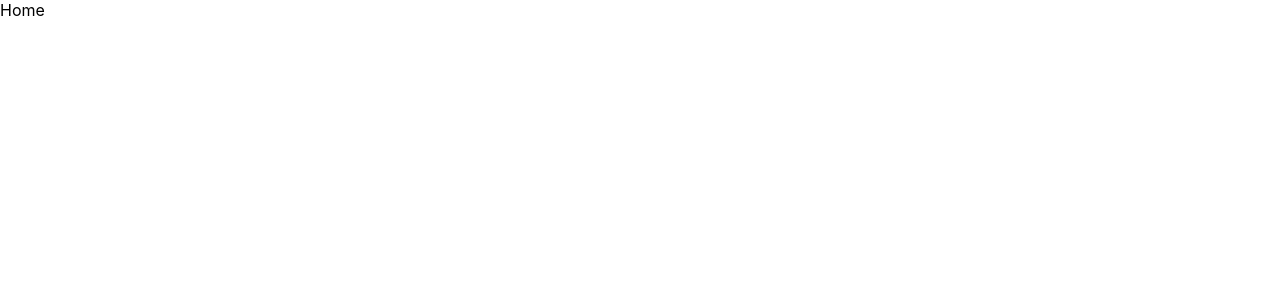
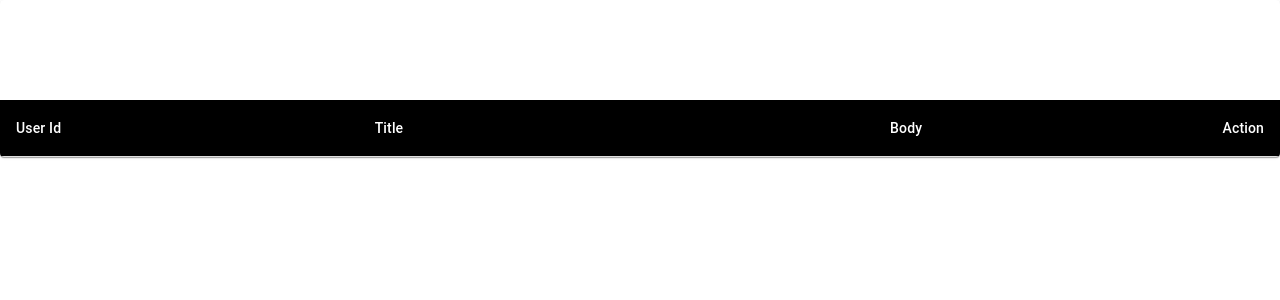
Before and after one commit to sreedevi111/CRUD-React-Redux, a React (Create React App) app in the folder crud/: page / in a window 1280 px wide. Shown: the top 300 px of the page. Built offline with nearby package versions, Linux system fonts and the light colour scheme.

Commit message:
table mui

```diff
--- a/crud/package.json
+++ b/crud/package.json
@@ -3,10 +3,12 @@
   "version": "0.1.0",
   "private": true,
   "dependencies": {
+    "@material-ui/core": "^4.12.4",
     "@reduxjs/toolkit": "^1.8.2",
     "@testing-library/jest-dom": "^5.16.4",
     "@testing-library/react": "^13.3.0",
     "@testing-library/user-event": "^14.2.0",
+    "axios": "^0.27.2",
     "react": "^18.2.0",
     "react-dom": "^18.2.0",
     "react-redux": "^8.0.2",
--- a/crud/src/components/Home.js
+++ b/crud/src/components/Home.js
@@ -1,8 +1,82 @@
 import React from 'react'
+import { withStyles, makeStyles } from '@material-ui/core/styles';
+import Table from '@material-ui/core/Table';
+import TableBody from '@material-ui/core/TableBody';
+import TableCell from '@material-ui/core/TableCell';
+import TableContainer from '@material-ui/core/TableContainer';
+import TableHead from '@material-ui/core/TableHead';
+import TableRow from '@material-ui/core/TableRow';
+import Paper from '@material-ui/core/Paper';
+
+const StyledTableCell = withStyles((theme) => ({
+    head: {
+      backgroundColor: theme.palette.common.black,
+      color: theme.palette.common.white,
+    },
+    body: {
+      fontSize: 14,
+    },
+  }))(TableCell);
+
+  const StyledTableRow = withStyles((theme) => ({
+    root: {
+      '&:nth-of-type(odd)': {
+        backgroundColor: theme.palette.action.hover,
+      },
+    },
+  }))(TableRow);
+
+  function createData(name, calories, fat, carbs, protein) {
+    return { name, calories, fat, carbs, protein };
+  }
+
+  const rows = [
+    createData('Frozen yoghurt', 159, 6.0, 24, 4.0),
+    createData('Ice cream sandwich', 237, 9.0, 37, 4.3),
+    createData('Eclair', 262, 16.0, 24, 6.0),
+    createData('Cupcake', 305, 3.7, 67, 4.3),
+    createData('Gingerbread', 356, 16.0, 49, 3.9),
+  ];
+
+  const useStyles = makeStyles({
+    table: {
+        marginTop:100,
+      minWidth: 900,
+    },
+  });
+
 
 function Home() {
+    const classes = useStyles();
   return (
-    <div>Home</div>
+    <div>
+       <TableContainer component={Paper}>
+      <Table className={classes.table} aria-label="customized table">
+        <TableHead>
+          <TableRow>
+            <StyledTableCell >User Id</StyledTableCell>
+            <StyledTableCell align="left">Title</StyledTableCell>
+            <StyledTableCell align="right">Body</StyledTableCell>
+            <StyledTableCell align="right">Action</StyledTableCell>
+
+          </TableRow>
+        </TableHead>
+        {/* <TableBody>
+          {rows.map((row) => (
+            <StyledTableRow key={row.name}>
+              <StyledTableCell component="th" scope="row">
+                {row.name}
+              </StyledTableCell>
+              <StyledTableCell align="right">{row.calories}</StyledTableCell>
+              <StyledTableCell align="right">{row.fat}</StyledTableCell>
+              <StyledTableCell align="right">{row.carbs}</StyledTableCell>
+              <StyledTableCell align="right">{row.protein}</StyledTableCell>
+            </StyledTableRow>
+          ))}
+        </TableBody> */}
+      </Table>
+    </TableContainer>
+        </div>
   )
 }
 
```
Also changed, not shown: 1 other file (tests, documents, lock files or other folders).
